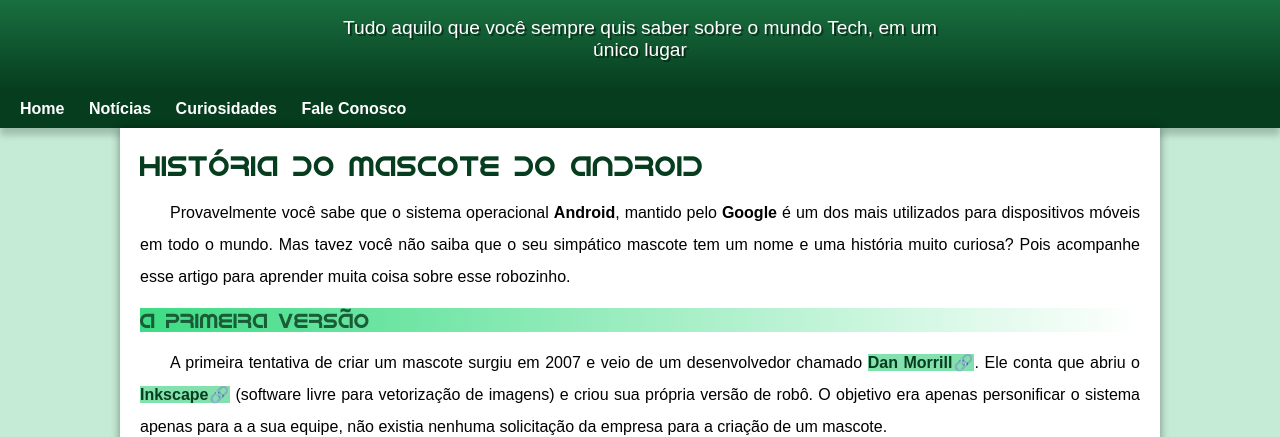
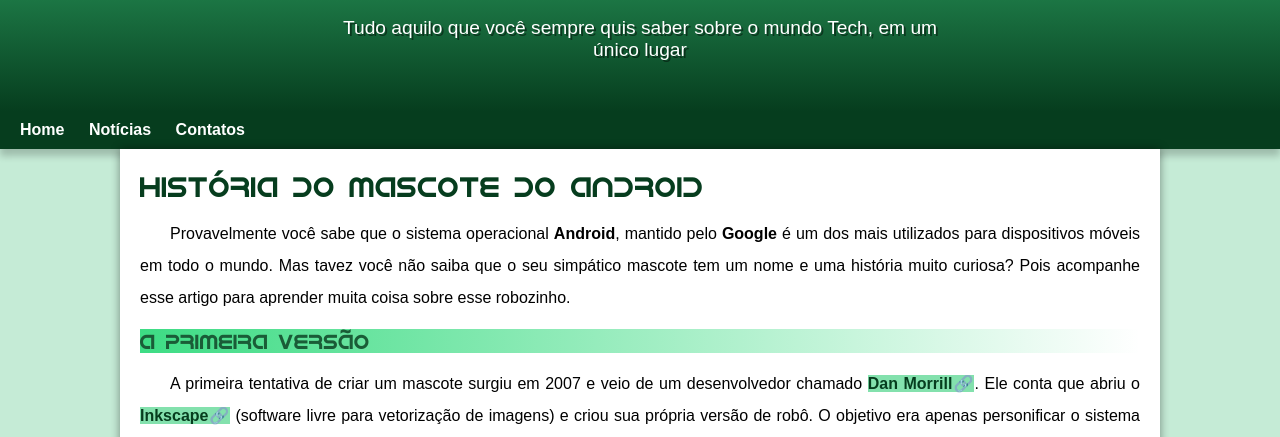
Before and after one commit to AndersonF-Dev/html-css, a plain HTML site: page modulo-2/desafios/de010/index.html in a window 1280 px wide. Shown: the part 100-537 px from the top of the page. Drawn offline with Linux system fonts and the light colour scheme.

Commit message:
Atualização do projeto

```diff
--- a/modulo-2/desafios/de010/index.html
+++ b/modulo-2/desafios/de010/index.html
@@ -19,8 +19,7 @@
     <nav>
         <a href="#">Home</a>
         <a href="#">Notícias</a>
-        <a href="#">Curiosidades</a>
-        <a href="#">Fale Conosco</a>
+        <a href="#">Contatos</a>
     </nav>
     <main>
         <article>
@@ -102,10 +101,11 @@
                     Infelizmente, o <strong>Android Q </strong>não existiu, pois o <strong>Google</strong> resolveu pôr fim a essa divertida prática e começou a usar numerações, o que deu origem ao <strong>Android 10</strong>.
                     Acesse aqui o site Android History para conhecer a sequência das versões "adocicadas" e o que cada uma trouxe para o sistema Android.
                 </p>
-            </aside>
+
                 <p>
                     Acesse aqui o site <a href="https://www.android.com/intl/pt-BR_br/history/" target="_blank" class="externo">Android History</a> para conhecer a sequência das versões "adocicadas" e o que cada uma trouxe para o sistema Android.
                 </p>
+            </aside>
 
                 <p>
                     Então é isso! Espero que você tenha gostado do nosso artigo com essa curiosidade sobre o sistema Android e seu simpático mascote.
@@ -113,7 +113,7 @@
         </article>
     </main>
     <footer>
-        <p>Site criado por Gustavo Guanabara para o CursoemVideo.</p>
+        <p>Site criado por Anderson Francisco no CursoemVideo.</p>
     </footer>
 </body>
 </html>
--- a/modulo-2/desafios/de010/src/css/header.css
+++ b/modulo-2/desafios/de010/src/css/header.css
@@ -55,7 +55,7 @@ header > p {
     padding-right: 10px;
     padding-left: 10px;
     margin: auto;
-    margin-bottom: 20px;
+    padding-bottom: 50px;
     text-shadow: 2px 2px 0px rgba(0, 0, 0, 0.452);
 }
 
```
